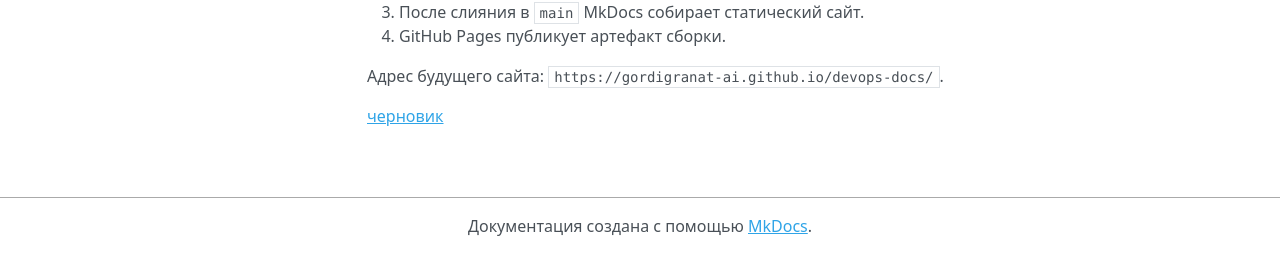
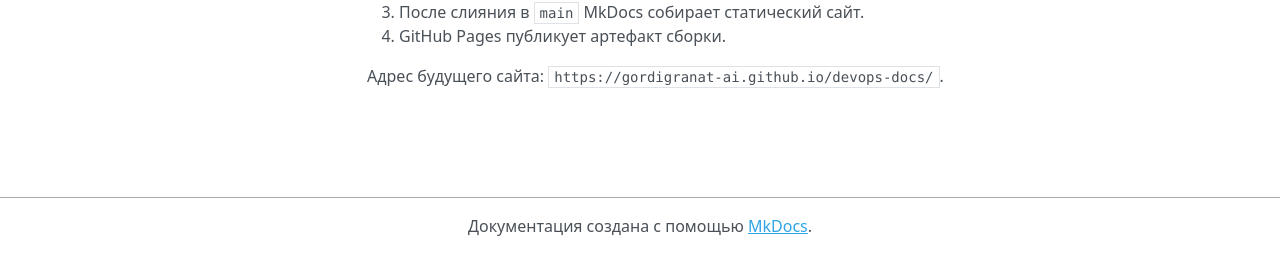
Before and after one commit to gordigranat-ai/devops-docs, an MkDocs documentation site: the page built from docs/index.md, in a window 1280 px wide. Shown: the part 349-624 px from the top of the page. Built offline with MkDocs 1.6.1, drawn with Linux system fonts in a browser that asks for light colours; nearby versions of some CDN libraries.

Commit message:
docs: remove draft link

```diff
--- a/docs/index.md
+++ b/docs/index.md
@@ -12,5 +12,3 @@
 4. GitHub Pages публикует артефакт сборки.
 
 Адрес будущего сайта: `https://gordigranat-ai.github.io/devops-docs/`.
-
-[черновик](missing-page.md)
```
